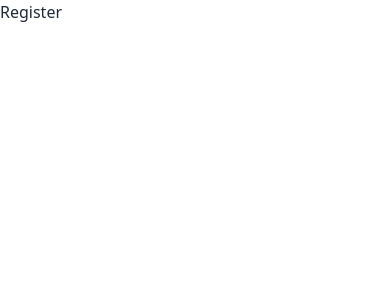
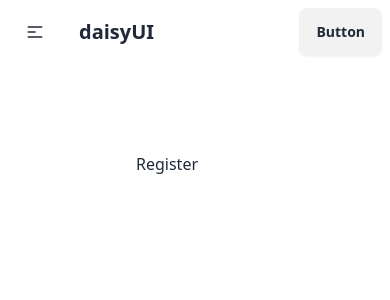
Before and after one commit to NureAlam68/auth-private-route, a React (Vite) app: page /register in a window 390 px wide. Shown: the top 300 px of the page. Built offline with nearby package versions, Linux system fonts and the light colour scheme.

Commit message:
added nabvar

```diff
--- a/src/components/Home.jsx
+++ b/src/components/Home.jsx
@@ -1,6 +1,6 @@
 const Home = () => {
     return (
-        <div>
+        <div className="px-[136px] mt-[88px]">
             <h1>Home</h1>
         </div>
     );
--- a/src/components/Login.jsx
+++ b/src/components/Login.jsx
@@ -1,6 +1,6 @@
 const Login = () => {
     return (
-        <div>
+        <div className="px-[136px] mt-[88px]">
             <h1>Login</h1>
         </div>
     );
--- a/src/components/Navbar.jsx
+++ b/src/components/Navbar.jsx
@@ -1,9 +1,52 @@
+import { NavLink } from "react-router-dom";
+
 const Navbar = () => {
-    return (
-        <div>
+    const links = <>
+        <li><NavLink to="/">Home</NavLink></li>
+        <li><NavLink to="/login">Login</NavLink></li>
+        <li><NavLink to="/register">Register</NavLink></li>
 
+    </>
+
+  return (
+    <div className="navbar bg-base-100">
+      <div className="navbar-start">
+        <div className="dropdown">
+          <div tabIndex={0} role="button" className="btn btn-ghost lg:hidden">
+            <svg
+              xmlns="http://www.w3.org/2000/svg"
+              className="h-5 w-5"
+              fill="none"
+              viewBox="0 0 24 24"
+              stroke="currentColor"
+            >
+              <path
+                strokeLinecap="round"
+                strokeLinejoin="round"
+                strokeWidth="2"
+                d="M4 6h16M4 12h8m-8 6h16"
+              />
+            </svg>
+          </div>
+          <ul
+            tabIndex={0}
+            className="menu menu-sm dropdown-content bg-base-100 rounded-box z-[1] mt-3 w-52 p-2 shadow"
+          >
+            {links}
+          </ul>
         </div>
-    );
+        <a className="btn btn-ghost text-xl">daisyUI</a>
+      </div>
+      <div className="navbar-center hidden lg:flex">
+        <ul className="menu menu-horizontal space-x-8">
+         {links}
+        </ul>
+      </div>
+      <div className="navbar-end">
+        <a className="btn">Button</a>
+      </div>
+    </div>
+  );
 };
 
 export default Navbar;
--- a/src/components/Register.jsx
+++ b/src/components/Register.jsx
@@ -1,6 +1,6 @@
 const Register = () => {
     return (
-        <div>
+        <div className="px-[136px] mt-[88px]">
             <h1>Register</h1>
         </div>
     );
--- a/src/components/Root.jsx
+++ b/src/components/Root.jsx
@@ -3,7 +3,7 @@
 
 const Root = () => {
     return (
-        <div>
+        <div className="max-w-[1600px] mx-auto">
             <Navbar></Navbar>
             <Outlet></Outlet>
         </div>
```
